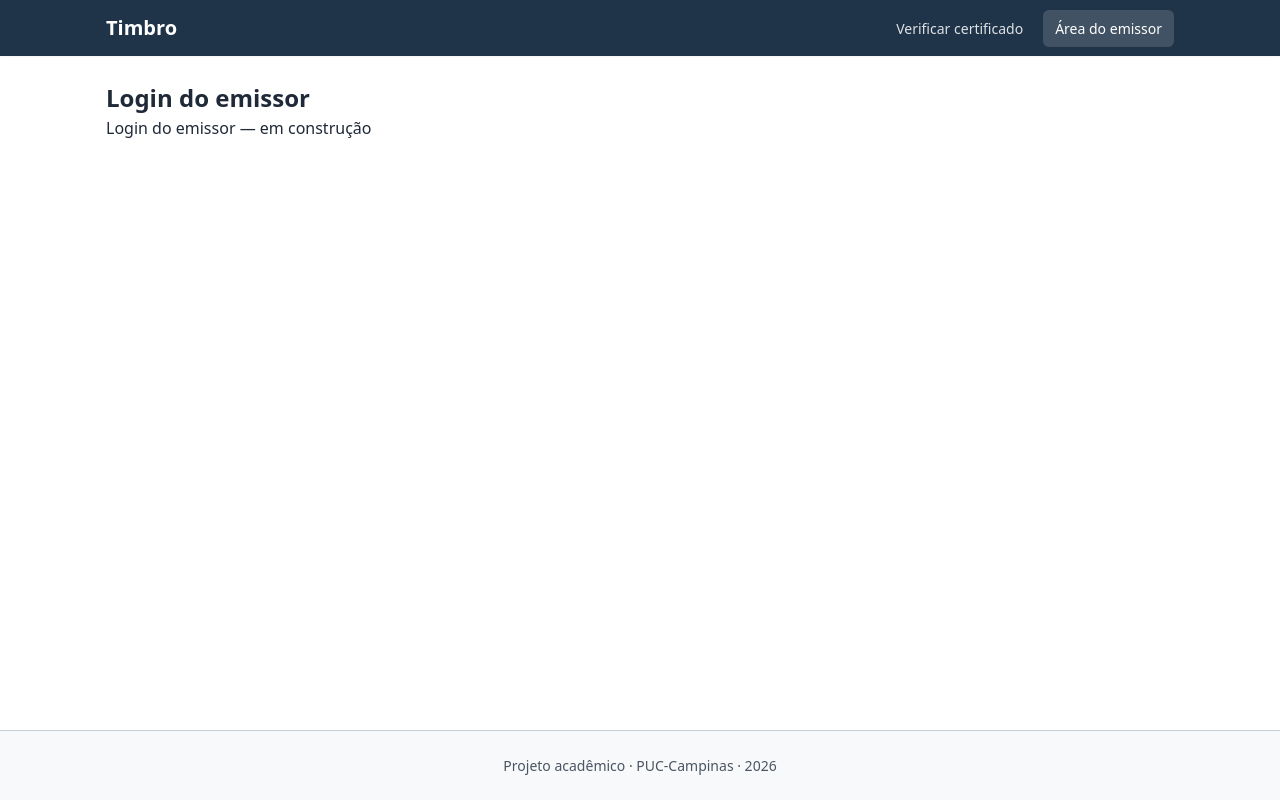
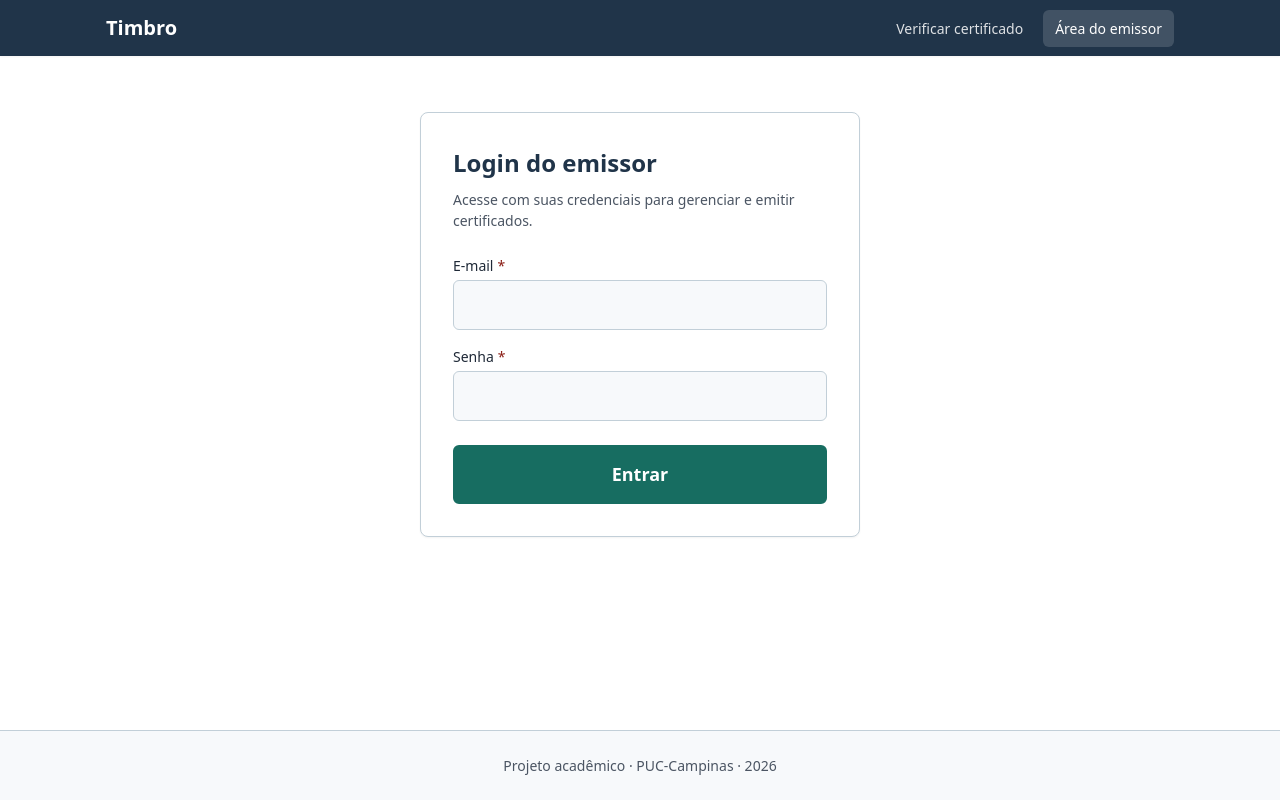
Before and after one commit to vivccosta/pi4-0102-g5-frontend, a React (Vite) app: page /emissor/login in a window 1280 px wide. Built offline with nearby package versions, Linux system fonts and the light colour scheme.

Commit message:
Tela de login com mensagem de acesso não autorizado OP#1092

```diff
--- /dev/null
+++ b/src/features/auth/LoginPage.module.css
@@ -0,0 +1,48 @@
+.container {
+  display: flex;
+  justify-content: center;
+  align-items: center;
+  padding: var(--space-8) var(--space-4);
+  width: 100%;
+}
+
+.card {
+  width: 100%;
+  max-width: 440px;
+  background-color: var(--color-bg-page);
+  border: 1px solid var(--color-border);
+  border-radius: var(--radius-lg);
+  box-shadow: var(--shadow-sm);
+  padding: var(--space-8);
+}
+
+.title {
+  color: var(--color-primary-navy);
+  font-size: var(--font-size-2xl);
+  font-weight: var(--font-weight-bold);
+  margin-bottom: var(--space-2);
+}
+
+.subtitle {
+  color: var(--color-text-muted);
+  font-size: var(--font-size-sm);
+  margin-bottom: var(--space-6);
+}
+
+.alert {
+  margin-bottom: var(--space-5);
+}
+
+.form {
+  display: flex;
+  flex-direction: column;
+  gap: var(--space-4);
+}
+
+.actions {
+  margin-top: var(--space-2);
+}
+
+.submitButton {
+  width: 100%;
+}
--- a/src/features/auth/LoginPage.tsx
+++ b/src/features/auth/LoginPage.tsx
@@ -1,8 +1,138 @@
+import { useState } from 'react'
+import { useForm } from 'react-hook-form'
+import { zodResolver } from '@hookform/resolvers/zod'
+import { Navigate, useLocation, useNavigate } from 'react-router'
+import { autenticarEmissor } from '@/api/auth'
+import { ApiError, MENSAGEM_ERRO_GENERICA } from '@/api/errors'
+import { LoginRequestSchema, type LoginRequest } from '@/api/schemas'
+import { Alert } from '@/components/ui/Alert'
+import { Button } from '@/components/ui/Button'
+import { Field } from '@/components/ui/Field'
+import { useAuth } from './useAuth'
+import { obterDestinoAposLogin } from './destinos'
+import styles from './LoginPage.module.css'
+
+const MSG_PADRAO_401 =
+  'Acesso não autorizado. Apenas emissores cadastrados podem acessar esta área.'
+const MSG_SESSAO_EXPIRADA = 'Sua sessão expirou. Entre novamente.'
+
 export function LoginPage() {
+  const { session, isAuthenticated, login } = useAuth()
+  const location = useLocation()
+  const navigate = useNavigate()
+
+  const [erroApi, setErroApi] = useState<string | null>(null)
+
+  const locationState = location.state as
+    | { from?: string | { pathname: string }; expirou?: boolean }
+    | undefined
+
+  const fromPath =
+    typeof locationState?.from === 'string'
+      ? locationState.from
+      : locationState?.from?.pathname
+
+  const sessaoExpirou = Boolean(locationState?.expirou)
+
+  const {
+    register,
+    handleSubmit,
+    formState: { errors, isSubmitting },
+  } = useForm<LoginRequest>({
+    resolver: zodResolver(LoginRequestSchema),
+    defaultValues: {
+      email: '',
+      senha: '',
+    },
+  })
+
+  // Se já houver sessão ativa válida, redireciona para a home do perfil
+  if (isAuthenticated && session) {
+    const destino = obterDestinoAposLogin(session.perfil, fromPath)
+    return <Navigate to={destino} replace />
+  }
+
+  const onSubmit = async (dados: LoginRequest) => {
+    setErroApi(null)
+    try {
+      const resposta = await autenticarEmissor(dados)
+      login({
+        token: resposta.token,
+        nome: resposta.nome,
+        perfil: resposta.perfil,
+      })
+      const destino = obterDestinoAposLogin(resposta.perfil, fromPath)
+      navigate(destino, { replace: true })
+    } catch (err: unknown) {
+      if (err instanceof ApiError) {
+        if (err.status === 401) {
+          setErroApi(err.mensagem || MSG_PADRAO_401)
+        } else if (err.status === 400) {
+          setErroApi(err.mensagem || MENSAGEM_ERRO_GENERICA)
+        } else {
+          setErroApi(MENSAGEM_ERRO_GENERICA)
+        }
+      } else {
+        setErroApi(MENSAGEM_ERRO_GENERICA)
+      }
+    }
+  }
+
   return (
-    <section>
-      <h1>Login do emissor</h1>
-      <p>Login do emissor — em construção</p>
-    </section>
+    <div className={styles.container}>
+      <section className={styles.card} aria-labelledby="login-title">
+        <h1 id="login-title" className={styles.title}>
+          Login do emissor
+        </h1>
+        <p className={styles.subtitle}>
+          Acesse com suas credenciais para gerenciar e emitir certificados.
+        </p>
+
+        {sessaoExpirou && !erroApi && (
+          <div className={styles.alert}>
+            <Alert variant="warning">{MSG_SESSAO_EXPIRADA}</Alert>
+          </div>
+        )}
+
+        {erroApi && (
+          <div className={styles.alert}>
+            <Alert variant="error">{erroApi}</Alert>
+          </div>
+        )}
+
+        <form onSubmit={handleSubmit(onSubmit)} className={styles.form} noValidate>
+          <Field
+            label="E-mail"
+            type="email"
+            autoComplete="username"
+            required
+            error={errors.email?.message}
+            {...register('email')}
+          />
+
+          <Field
+            label="Senha"
+            type="password"
+            autoComplete="current-password"
+            required
+            error={errors.senha?.message}
+            {...register('senha')}
+          />
+
+          <div className={styles.actions}>
+            <Button
+              type="submit"
+              variant="primary"
+              size="lg"
+              isLoading={isSubmitting}
+              loadingLabel="Entrando…"
+              className={styles.submitButton}
+            >
+              Entrar
+            </Button>
+          </div>
+        </form>
+      </section>
+    </div>
   )
 }
--- /dev/null
+++ b/src/features/auth/destinos.ts
@@ -0,0 +1,21 @@
+import { type PerfilUsuario } from '@/lib/session'
+
+/**
+ * Calcula o destino pós-login com base no perfil do usuário e na rota de origem (from).
+ * Garante que o usuário só é redirecionado para a rota solicitada se tiver permissão.
+ */
+export function obterDestinoAposLogin(
+  perfil: PerfilUsuario,
+  from?: string,
+): string {
+  if (!from || from === '/emissor/login') {
+    return perfil === 'ADMINISTRADOR' ? '/admin/emissores' : '/emissor/painel'
+  }
+  if (from.startsWith('/admin')) {
+    return perfil === 'ADMINISTRADOR' ? from : '/emissor/painel'
+  }
+  if (from.startsWith('/emissor')) {
+    return perfil === 'EMISSOR' ? from : '/admin/emissores'
+  }
+  return from
+}
--- a/src/features/auth/index.ts
+++ b/src/features/auth/index.ts
@@ -2,4 +2,5 @@ export { AuthProvider } from './AuthProvider'
 export { AuthContext } from './context'
 export type { AuthContextValue, LoginParams } from './context'
 export { useAuth } from './useAuth'
+export { obterDestinoAposLogin } from './destinos'
 export { LoginPage } from './LoginPage'
```
Also changed, not shown: 1 other file (tests, documents, lock files or other folders).
